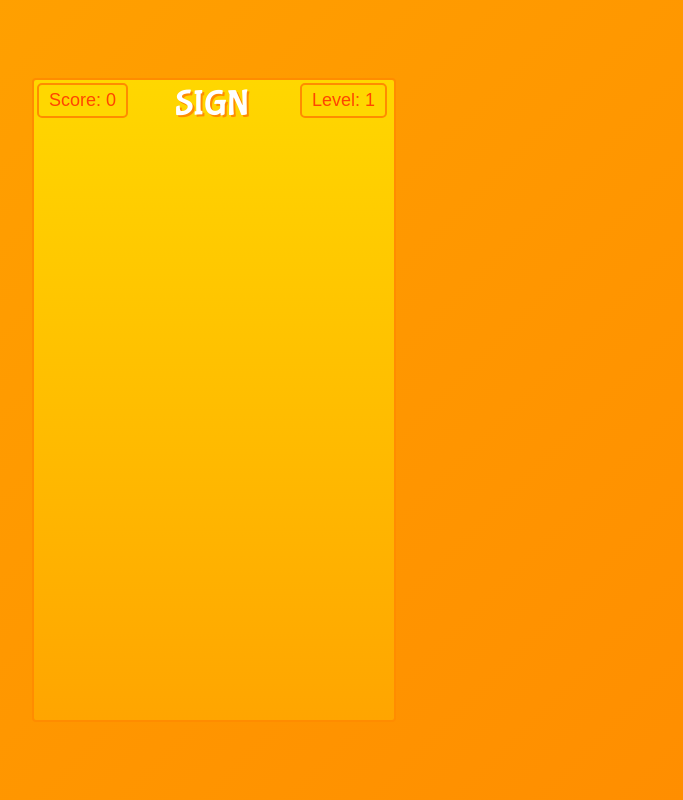
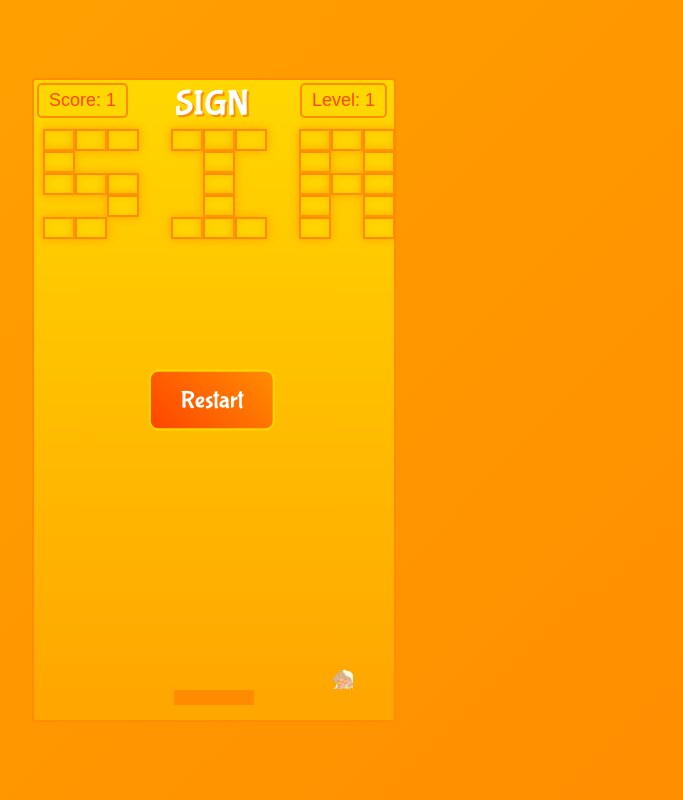
Before and after one commit to shery8595/sign-brickbreaker-mobile, a plain HTML site: page index.html in a window 1280 px wide. Shown: the whole page, without its empty margins (428-1111 px from the left). Drawn offline with Linux system fonts and the light colour scheme.

Commit message:
Update index.html

```diff
--- a/index.html
+++ b/index.html
@@ -109,19 +109,19 @@
         const BRICK_HEIGHT = 20;
         const BRICK_PADDING = 2;
         const BRICK_OFFSET_TOP = 50;
-        const BRICK_OFFSET_LEFT =  relatieX10;
+        const BRICK_OFFSET_LEFT = 10;
         const BRICK_COLUMNS = 11;
         const BRICK_ROWS = 5;
         const PADDLE_SPEED = 6;
-        const BALL_SPEED = 3;    // Reduced from 4 to 3
-        const MAX_BALL_SPEED = 5; // Reduced from 6 to 5
+        const BALL_SPEED = 3;
+        const MAX_BALL_SPEED = 5;
 
         // Game variables
         let score = 0;
         let currentLevel = 1;
         let paddleX = (canvas.width - PADDLE_WIDTH) / 2;
         let ballX = canvas.width / 2;
-        let ballY = canvas.height - 50; // Moved up from -30 to -50
+        let ballY = canvas.height - 50;
         let ballDX = BALL_SPEED;
         let ballDY = -BALL_SPEED;
         let bricks = [];
@@ -131,7 +131,7 @@
         let restartButton = document.getElementById('restartButton');
         let touchX = null;
 
-        // Darker brick colors
+        // Brick types with border and glow
         const BRICK_TYPES = {
             NORMAL: { hits: 1, color: "#FFD700", border: "#FF8C00", glow: "#FFA500" },
             MEDIUM: { hits: 2, color: "#FF6347", border: "#FF4500", glow: "#FF0000" },
@@ -197,7 +197,7 @@
             }
         }
 
-        // Draw paddle - moved up
+        // Draw paddle
         function drawPaddle() {
             ctx.fillStyle = '#FF8C00';
             ctx.fillRect(paddleX, canvas.height - 30, PADDLE_WIDTH, PADDLE_HEIGHT);
@@ -214,7 +214,7 @@
             }
         }
 
-        // Draw bricks
+        // Draw bricks with border and glow effects
         function drawBricks() {
             for (let c = 0; c < BRICK_COLUMNS; c++) {
                 for (let r = 0; r < BRICK_ROWS; r++) {
@@ -225,8 +225,24 @@
                         brick.x = brickX;
                         brick.y = brickY;
                         const brickType = BRICK_TYPES[Object.keys(BRICK_TYPES)[brick.type - 1]];
+
+                        // Draw glow effect
+                        ctx.shadowColor = brickType.glow;
+                        ctx.shadowBlur = 10;
+                        ctx.shadowOffsetX = 0;
+                        ctx.shadowOffsetY = 0;
+
+                        // Draw brick fill
                         ctx.fillStyle = brickType.color;
                         ctx.fillRect(brickX, brickY, BRICK_WIDTH, BRICK_HEIGHT);
+
+                        // Draw border
+                        ctx.strokeStyle = brickType.border;
+                        ctx.lineWidth = 2;
+                        ctx.strokeRect(brickX, brickY, BRICK_WIDTH, BRICK_HEIGHT);
+
+                        // Reset shadow for other elements
+                        ctx.shadowBlur = 0;
                     }
                 }
             }
@@ -297,7 +313,7 @@
             }
             if (ballY + ballDY < BALL_RADIUS) {
                 ballDY = -ballDY;
-            } else if (ballY + ballDY > canvas.height - 30 - BALL_RADIUS) { // Adjusted for new paddle position
+            } else if (ballY + ballDY > canvas.height - 30 - BALL_RADIUS) {
                 if (ballX > paddleX && ballX < paddleX + PADDLE_WIDTH) {
                     ballDY = -ballDY;
                     const hitPosition = (ballX - paddleX) / PADDLE_WIDTH;
```
